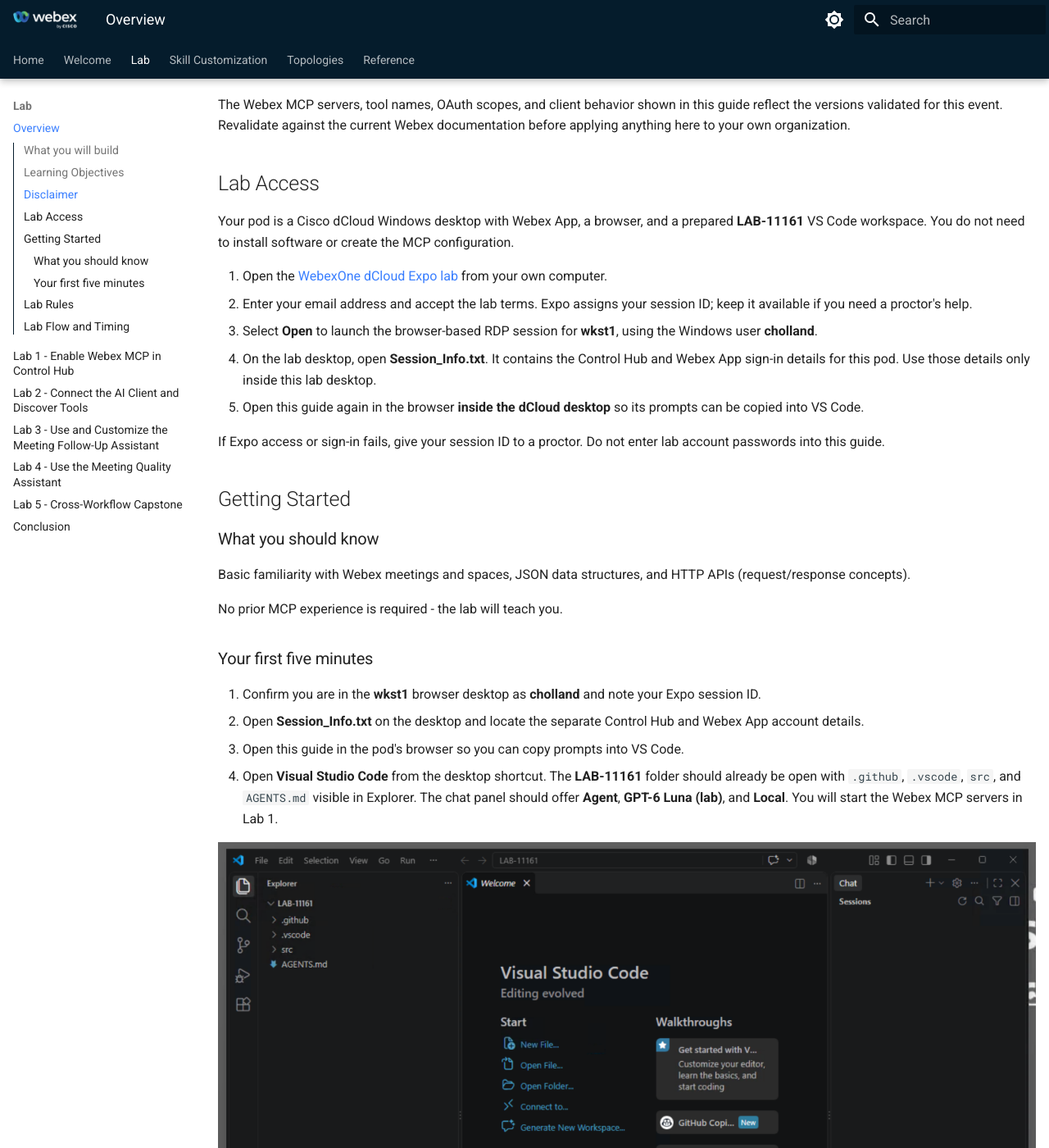
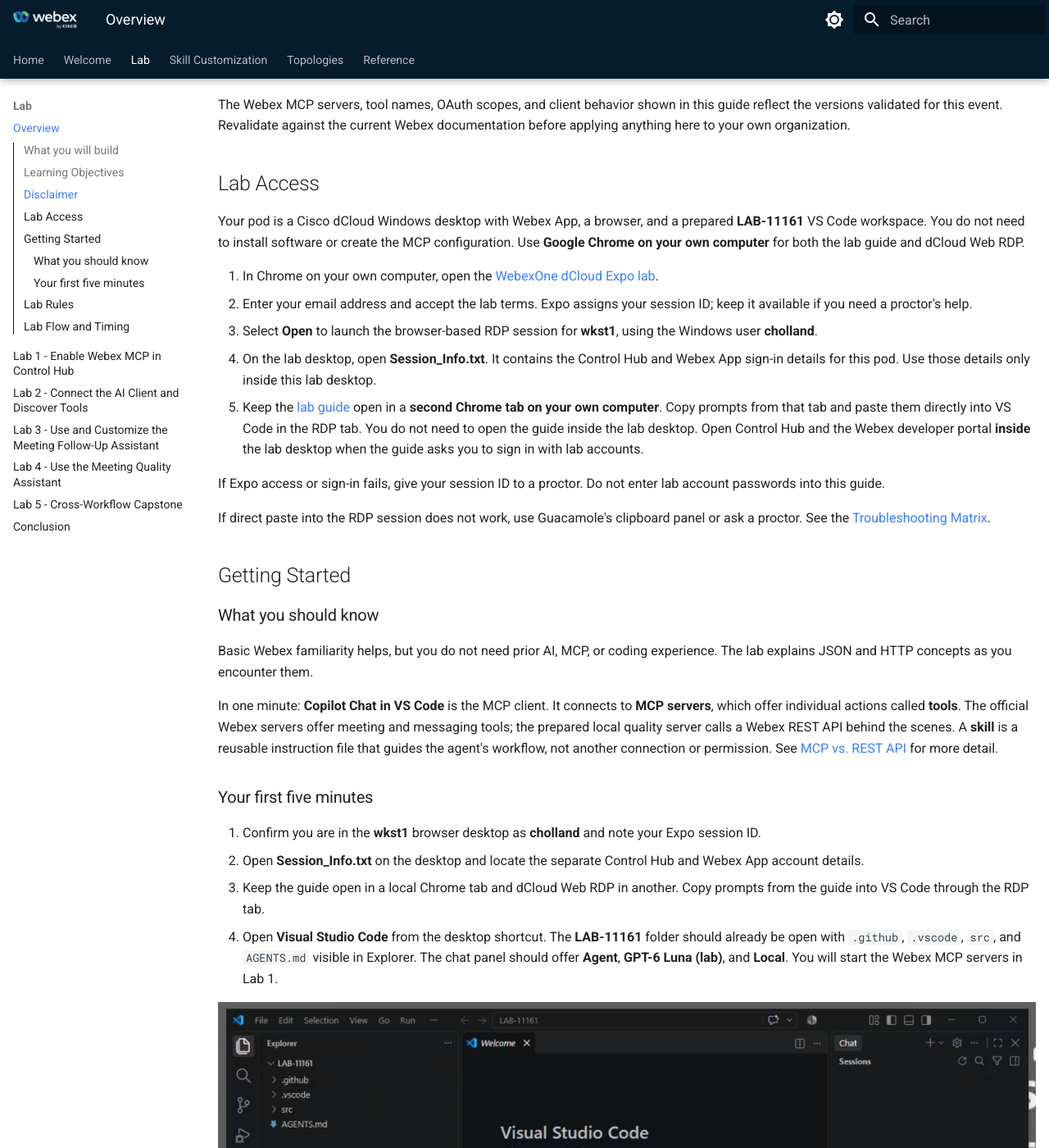
Before and after one commit to WebexOne-MCP-Lab/WebexOne-MCP-Lab.github.io, an MkDocs documentation site: the page built from docs/overview.md, in a window 1280 px wide and 1400 px high, scrolled down 1260 px. Shown: the whole window at 82% size. Built offline with MkDocs 1.6.1 and Material for MkDocs 9.7.7, drawn with Linux system fonts in a browser that asks for light colours.

Commit message:
Clarify Chrome lab access and tester feedback

```diff
--- a/docs/overview.md
+++ b/docs/overview.md
@@ -41,29 +41,31 @@
 
 ## Lab Access
 
-Your pod is a Cisco dCloud Windows desktop with Webex App, a browser, and a prepared **LAB-11161** VS Code workspace. You do not need to install software or create the MCP configuration.
+Your pod is a Cisco dCloud Windows desktop with Webex App, a browser, and a prepared **LAB-11161** VS Code workspace. You do not need to install software or create the MCP configuration. Use **Google Chrome on your own computer** for both the lab guide and dCloud Web RDP.
 
-1. Open the [WebexOne dCloud Expo lab](https://www.ciscodcloud.com/apps/expo/d2zg6fntqau7tl8gb5r6ucoc6){:target="_blank"} from your own computer.
+1. In Chrome on your own computer, open the [WebexOne dCloud Expo lab](https://www.ciscodcloud.com/apps/expo/d2zg6fntqau7tl8gb5r6ucoc6){:target="_blank"}.
 2. Enter your email address and accept the lab terms. Expo assigns your session ID; keep it available if you need a proctor's help.
 3. Select **Open** to launch the browser-based RDP session for **wkst1**, using the Windows user **cholland**.
 4. On the lab desktop, open **Session_Info.txt**. It contains the Control Hub and Webex App sign-in details for this pod. Use those details only inside this lab desktop.
-5. Open this guide again in the browser **inside the dCloud desktop** so its prompts can be copied into VS Code.
+5. Keep the [lab guide](https://webexone-mcp-lab.github.io/){:target="_blank"} open in a **second Chrome tab on your own computer**. Copy prompts from that tab and paste them directly into VS Code in the RDP tab. You do not need to open the guide inside the lab desktop. Open Control Hub and the Webex developer portal **inside** the lab desktop when the guide asks you to sign in with lab accounts.
 
 If Expo access or sign-in fails, give your session ID to a proctor. Do not enter lab account passwords into this guide.
+
+If direct paste into the RDP session does not work, use Guacamole's clipboard panel or ask a proctor. See the [Troubleshooting Matrix](reference/troubleshooting.md).
 
 ## Getting Started
 
 ### What you should know
 
-Basic familiarity with Webex meetings and spaces, JSON data structures, and HTTP APIs (request/response concepts).
+Basic Webex familiarity helps, but you do not need prior AI, MCP, or coding experience. The lab explains JSON and HTTP concepts as you encounter them.
 
-No prior MCP experience is required - the lab will teach you.
+In one minute: **Copilot Chat in VS Code** is the MCP client. It connects to **MCP servers**, which offer individual actions called **tools**. The official Webex servers offer meeting and messaging tools; the prepared local quality server calls a Webex REST API behind the scenes. A **skill** is a reusable instruction file that guides the agent's workflow, not another connection or permission. See [MCP vs. REST API](reference/mcp-vs-rest.md) for more detail.
 
 ### Your first five minutes
 
 1. Confirm you are in the **wkst1** browser desktop as **cholland** and note your Expo session ID.
 2. Open **Session_Info.txt** on the desktop and locate the separate Control Hub and Webex App account details.
-3. Open this guide in the pod's browser so you can copy prompts into VS Code.
+3. Keep the guide open in a local Chrome tab and dCloud Web RDP in another. Copy prompts from the guide into VS Code through the RDP tab.
 4. Open **Visual Studio Code** from the desktop shortcut. The **LAB-11161** folder should already be open with `.github`, `.vscode`, `src`, and `AGENTS.md` visible in Explorer. The chat panel should offer **Agent**, **GPT-6 Luna (lab)**, and **Local**. You will start the Webex MCP servers in Lab 1.
 
 ![Prepared LAB-11161 workspace and Copilot Chat panel](images/prepared-vscode-workspace.png)
```
Also changed, not shown: docs/lab1_control_hub.md (+4 -2 lines), docs/lab4_quality.md (+5 -1 lines), docs/reference/credentials.md (+2 -2 lines), docs/reference/troubleshooting.md (+2 -0 lines), docs/skills/overview.md (+1 -1 lines).
